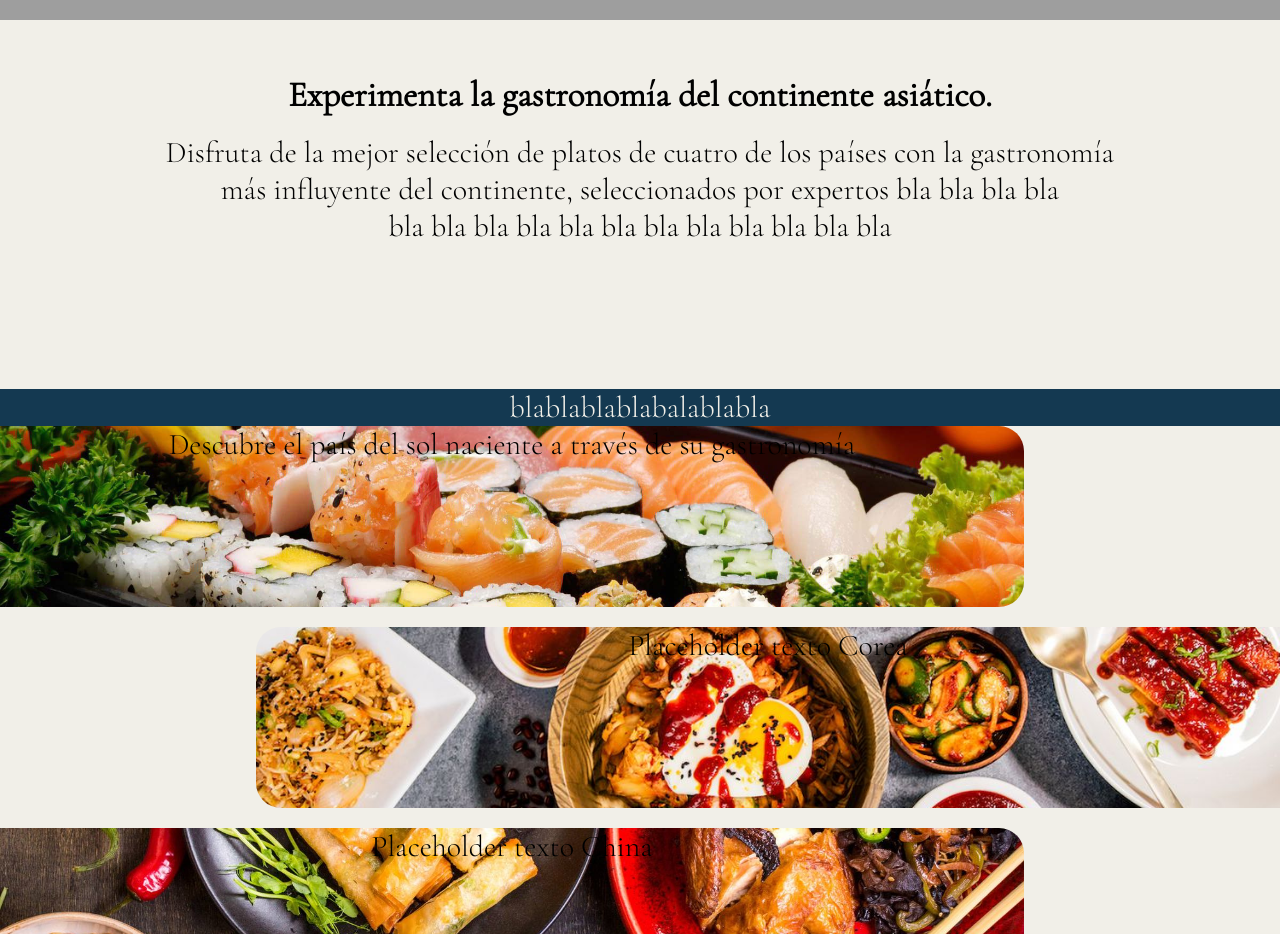
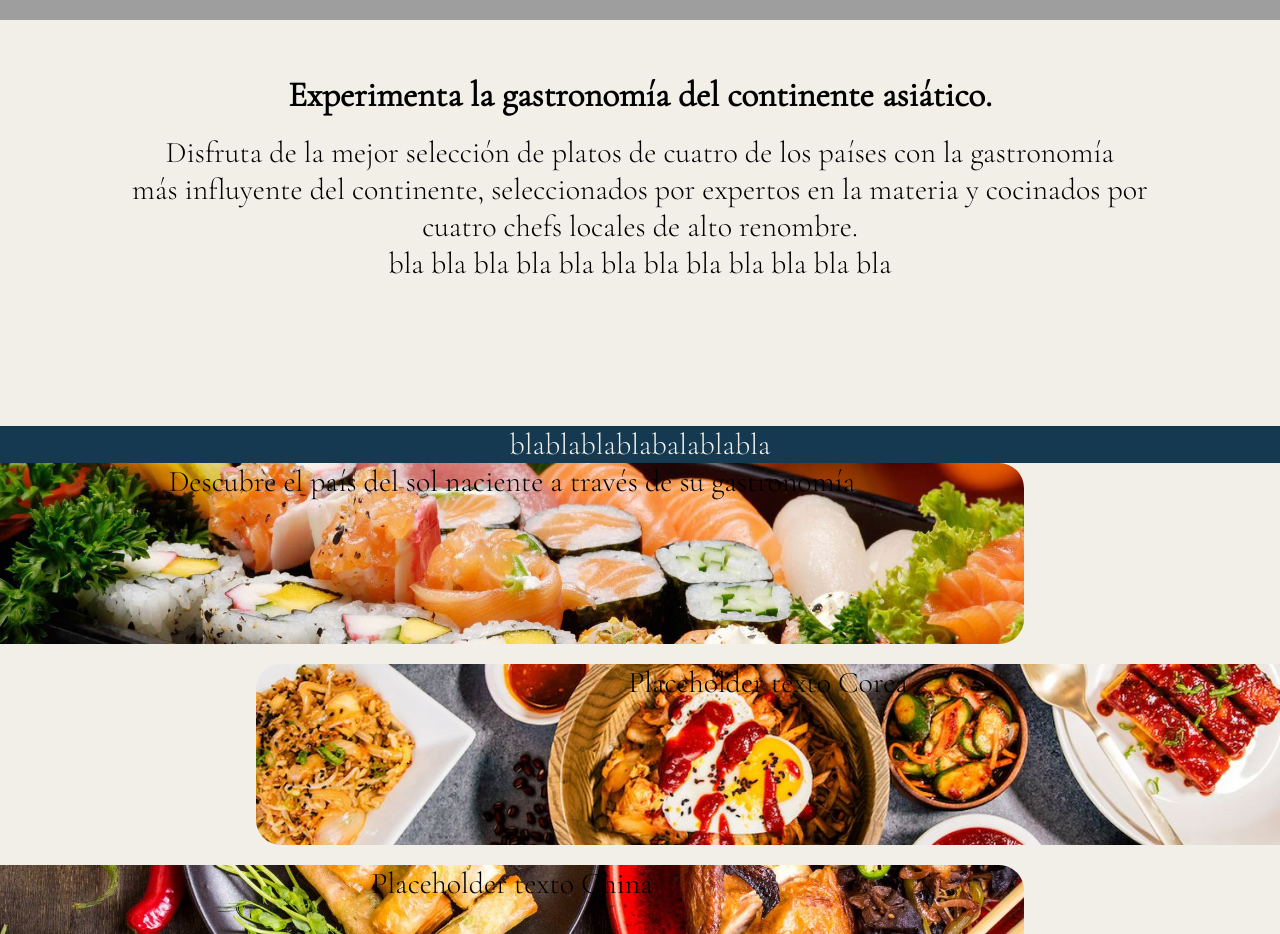
Before and after one commit to manulopez14/Proyecto-Pagina-Web, a plain HTML site: page asianation/index.html in a window 1280 px wide. Shown: the part 780-1714 px from the top of the page. Drawn offline with nearby package versions, Linux system fonts and the light colour scheme; grey boxes are pictures that could not be loaded; a web font is replaced by a local one.

Commit message:
Update index.html

```diff
--- a/asianation/index.html
+++ b/asianation/index.html
@@ -175,7 +175,8 @@
         <p class="imptext">Experimenta la gastronomía del continente asiático.</p>
         <br />
         <p class="text">Disfruta de la mejor selección de platos de cuatro de los países con la gastronomía <br />
-                        más influyente del continente, seleccionados por expertos bla bla bla bla </p>
+                        más influyente del continente, seleccionados por expertos en la materia y cocinados por <br />
+                        cuatro chefs locales de alto renombre. </p>
         <p class="text">bla bla bla bla bla bla bla bla bla bla bla bla</p>
 
     </div>
```
